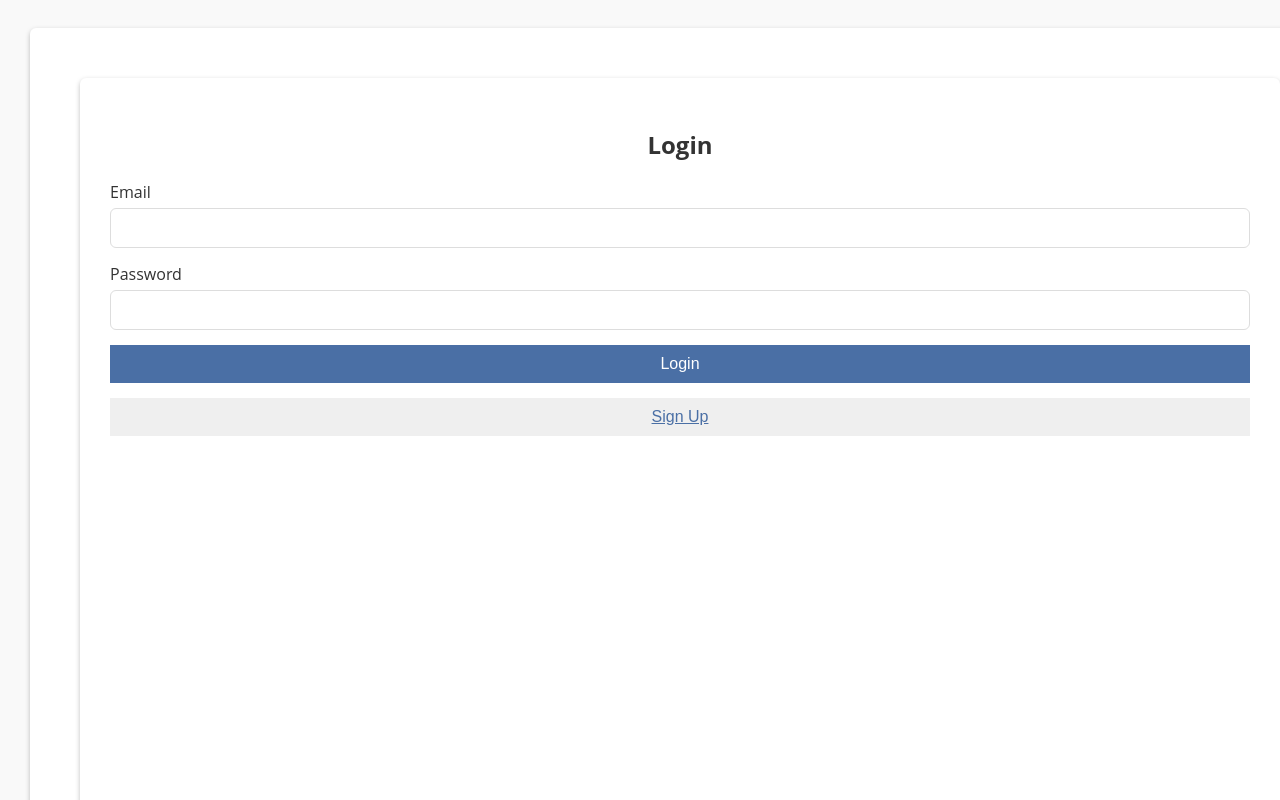
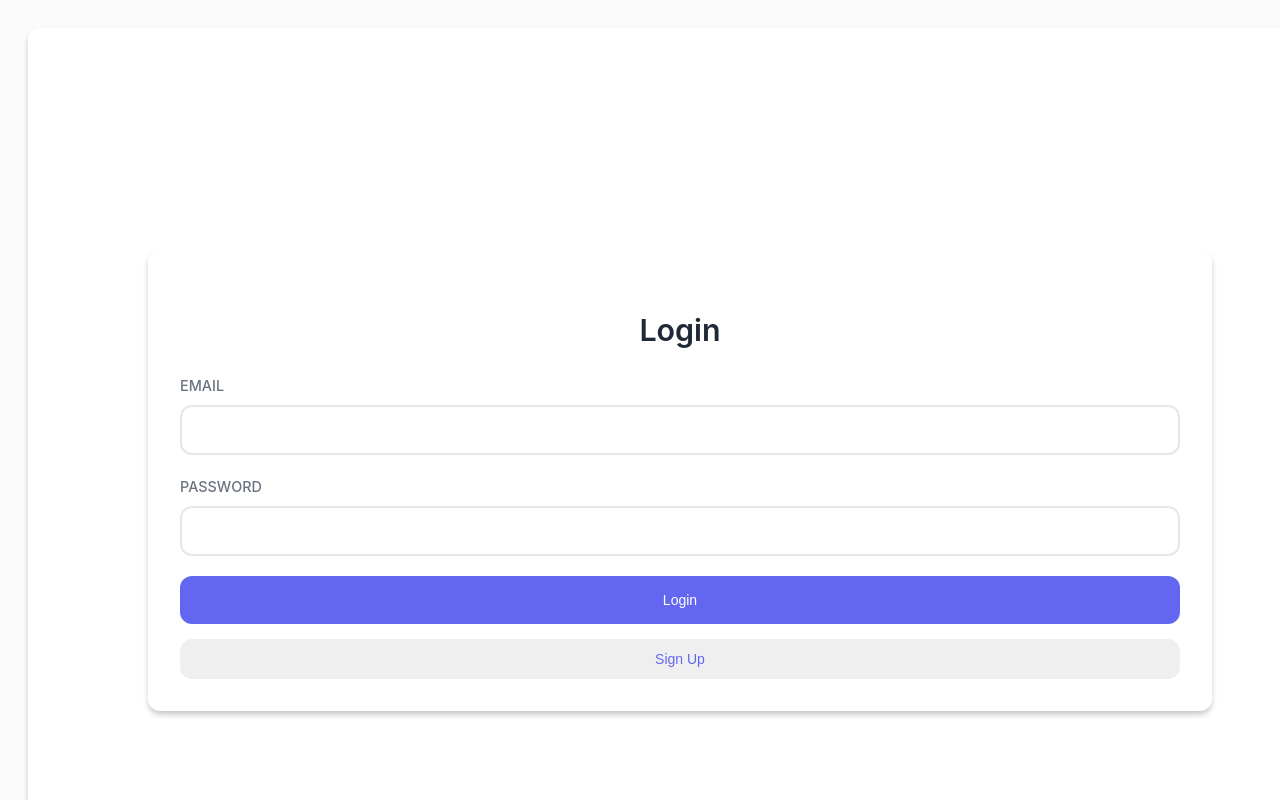
Before and after one commit to 2018shmn/address-book, a Next.js app: page / in a window 1280 px wide. Shown: the top 800 px of the page. Built offline with nearby package versions, Linux system fonts and the light colour scheme; no server answers.

Commit message:
modern design

```diff
--- a/app/components/ContactForm.jsx
+++ b/app/components/ContactForm.jsx
@@ -248,6 +248,27 @@ const ContactForm = ({contact, onSubmit, onCancel, uploadImage}) => {
                 </div>
             </div>
 
+            <div className="form-section">
+                <h3> Other</h3>
+                <div className="form-group">
+                    <label htmlFor="birthday">Birthday</label>
+                    <input
+                    type="text"
+                    name="birthday"
+                    value={data.birthday}
+                    onChange={handleChange}/>
+                </div>
+
+                <div className="form-group">
+                    <label htmlFor="notes">Notes</label>
+                    <input
+                    type="text"
+                    name="notes"
+                    value={data.notes}
+                    onChange={handleChange}/>
+                </div>
+            </div>
+
             <div className="form-actions">
                 {isEditMode && (<button
                 type="button"
--- a/app/components/Filters.jsx
+++ b/app/components/Filters.jsx
@@ -4,7 +4,7 @@ import {useState, useEffect} from 'react';
 
 const Filters = ({filters, onFilterChange, contacts}) => {
     //by tags
-    const availTags = ['business', 'social', 'family'];
+    const availTags = ['business', 'social', 'family', 'colleague', 'client', 'friend'];
     const [selectedTags, setSelectedTags] = useState([]);
     const [availAreaCodes, setAvailableAreaCodes] = useState([]);
     const [selectedCodes, setSelectedCodes] = useState([]);
@@ -81,7 +81,6 @@ const Filters = ({filters, onFilterChange, contacts}) => {
                 ...filters,
                 sortDirection: newDirection
             });
-            console.log(filters.sortDirection);
         }
         else {
             const defaultDirection = sortBy === 'dateAdded' ? 'desc' : 'asc';
@@ -149,7 +148,7 @@ const Filters = ({filters, onFilterChange, contacts}) => {
                 </div>
 
                 <button
-                className="red-button"
+                className="button-clear"
                 onClick={clearFilters}>
                      Clear Filters
                 </button>
--- a/app/page.js
+++ b/app/page.js
@@ -65,8 +65,6 @@ export default function Home() {
 
     const fetchContacts = async() => {
         if(!user) return;
-
-        console.log(`user id: ${user.uid}`);
 
         try {
             setIsLoading(true);
@@ -159,14 +157,12 @@ export default function Home() {
 
         if (filters.areaCodes.length > 0) {
             filtered = filtered.filter(contact => {
-                console.log(`numbers: ${contact.phone}`);
                 if (contact.phone) {
                     let code = contact.phone.match(/\((\d{3})\)/);
                     if (!code) {
                         code = contact.phone.match(/^(\d{3})/);
                     }
                     if (code && code[1]) {
-                        console.log(`area codes: ${code[1]}`);
                         return code && filters.areaCodes.includes(code[1]);
                     }
                 }
@@ -240,11 +236,6 @@ export default function Home() {
         }
     }
 
-    console.log(`Contacts length: ${contacts.length}`);
-
-    const displayContacts = filteredContacts;
-    console.log(`display contacts length: ${displayContacts.length}`)
-
     if (isLoading) {
         return <div className="loading">Loading...</div>
     }
@@ -289,7 +280,7 @@ export default function Home() {
 
                                 <div className={`main-content ${showFilters ? 'with-sidebar' : ''}`}>
                                     <ContactList
-                                    contacts={displayContacts}
+                                    contacts={filteredContacts}
                                     onEdit={handleEditContact}
                                     onDelete={deleteContact}
                                     editContactID={editContactID}
--- a/app/styles/globals.css
+++ b/app/styles/globals.css
@@ -1,26 +1,28 @@
 :root {
-  --primary: #4a6fa5;
-  --primary-transparent: rgba(74, 111, 165, 0.7);
+  --primary: #6366f1;
+  --primary-hover: rgba(100, 100, 240, 0.7);
   --secondary: #e96d63;
-  --light: #f9f9f9;
-  --dark: #333;
-  --gray: #ddd;
-  --gray-dark: #888;
-  --delete-color: #dc3545;
-  --radius: 6px;
-  --shadow: 0 2px 5px rgba(0, 0, 0, 0.25);
+  --light: #fafafa;
+  --dark: #1f2937;
+  --gray: #e5e7eb;
+  --gray-dark: #6b7280;
+  --delete-color: #ef4444;
+  --radius: 12px;
+  --shadow: 0 4px 6px -1px rgba(0, 0, 0, 0.25);
 }
 
 body {
-  font-family: 'Open Sans', Verdana, sans-serif;
+  font-family: 'Inter', sans-serif;
   background-color: var(--light);
   color: var(--dark);
+  font-weight: 400;
+  line-height: 1.6;
 }
 
 /* App/Login */
 .contact-form {
   width: 100%;
-  padding: 20px;
+  padding: 24px;
   background-color: white;
   box-shadow: var(--shadow);
   border-radius: var(--radius);
@@ -29,7 +31,7 @@ body {
   box-sizing: border-box;
 }
 
-.app-container, .login-container {
+.app-container {
   display: flex;
   justify-content: center;
   min-height: 100vh;
@@ -37,10 +39,28 @@ body {
   width: 100%;
 }
 
-.app-content, .login-form {
+.app-content {
   width: 100%;
   max-width: 1200px;
-  padding: 30px;
+  padding: 32px;
+  background-color: white;
+  box-shadow: var(--shadow);
+  border-radius: var(--radius);
+}
+
+.login-container {
+  display: flex;
+  justify-content: center;
+  align-items: center;
+  min-height: 100vh;
+  padding: 20px;
+  width: 100%;
+}
+
+.login-form {
+  width: 100%;
+  max-width: 1000px;
+  padding: 32px;
   background-color: white;
   box-shadow: var(--shadow);
   border-radius: var(--radius);
@@ -51,7 +71,7 @@ body {
   flex-direction: column;
   min-height: calc(100vh - 80px);
   width:100%;
-  gap: 20px;
+  gap: 24px;
 }
 
 .content-area {
@@ -69,11 +89,12 @@ body {
 .sidebar {
   width: 300px;
   background-color: var(--gray);
-  padding: 20px;
+  padding: 24px;
   overflow-y: auto;
   flex-shrink: 0;
   color: white;
   display: block;
+  border-radius: var(--radius);
 }
 
 .main-content {
@@ -90,24 +111,29 @@ body {
 .login-form h2 {
   margin-bottom: 20px;
   text-align: center;
+  font-weight: 600;
+  font-size: 1.9rem;
 }
 
 .form-group {
-  margin-bottom: 15px;
+  margin-bottom: 20px;
 }
 
 .form-group label {
   display: block;
-  margin-bottom: 5px;
+  margin-bottom: 8px;
   font-weight: 500;
+  font-size: 0.9rem;
+  color: var(--gray-dark);
+  text-transform: uppercase;
 }
 
 .form-group input,
 .form-group textarea,
 .form-group select {
   width: 100%;
-  padding: 10px;
-  border: 1px solid var(--gray);
+  padding: 14px 16px;
+  border: 2px solid var(--gray);
   border-radius: var(--radius);
   font-size: 1rem;
   box-sizing: border-box;
@@ -140,7 +166,7 @@ body {
 
 /*Header*/
 .app-header {
-  padding: 15px 25px;
+  padding: 20px 32px;
   background-color: var(--primary);
   color: white;
 }
@@ -163,13 +189,13 @@ body {
 .header-left {
   display: flex;
   align-items: center;
-  gap: 20px;
+  gap: 24px;
 }
 
 .header-content.column-layout {
   flex-direction: row;
   align-items: flex-start;
-  gap: 30px;
+  gap: 32px;
   padding: 20px 25px;
 }
 
@@ -190,26 +216,28 @@ body {
 
 /* Buttons */
 .button {
-  border: 1px solid white;
-  padding: 8px 16px;
+  border: 2px solid rgba(255, 255, 255, 0.3);
+  padding: 12px 20px;
   border-radius: var(--radius);
   cursor: pointer;
   transition: all 0.2s;
-  font-size: 1rem;
+  font-size: 0.875rem;
+  font-weight: 500;
+  font-family: inherit;
 }
 
 .button-form-submit {
   width: 100%;
-  padding-top: 10px;
-  padding-bottom: 10px;
-  font-size: 16px;
+  padding: 16px 24px;
+  font-size: 0.875rem;
   background-color: var(--primary);
   color: white;
   border: none;
+  border-radius: var(--radius);
 }
 
 .button-form-submit:hover {
-  background-color: var(--primary-transparent);
+  background-color: var(--primary-hover);
 }
 
 .button-form-submit:disabled {
@@ -218,48 +246,52 @@ body {
 }
 
 .button-form-switch {
-  padding-top: 10px;
-  padding-bottom: 10px;
-  font-size: 16px;
+  padding: 12px 20px;
+  font-size: 0.875rem;
   border: none;
   width: 100%;
   color: var(--primary);
-  text-decoration: underline;
+  text-decoration: none;
+  font-weight: 500;
+  border-radius: var(--radius);
 }
 
 .button-form-switch:hover {
-  background-color: var(--primary-transparent);
+  background: var(--primary-transparent);
 }
 
 .button-filter {
   display: flex;
   align-items: center;
   gap: 8px;
-  background-color: rgba(255, 255, 255, 0.1);
+  background: rgba(255, 255, 255, 0.1);
   color: white;
   border: 2px solid rgba(255, 255, 255, 0.3);
   backdrop-filter: blur(10px);
 }
 
 .button-filter:hover {
-    background-color: rgba(255, 255, 255, 0.2);
-    border-color: rgba(255, 255, 255, 0.5);
-    transform: translateY(-1px);
+  background: rgba(255, 255, 255, 0.2);
+  border-color: rgba(255, 255, 255, 0.5);
+  transform: translateY(-1px);
 }
 
 .button-filter.active {
-    background-color: rgba(255, 255, 255, 0.9);
-    color: var(--primary, #007bff);
-    border-color: white;
+  background: rgba(255, 255, 255, 0.9);
+  color: var(--primary, #007bff);
+  border-color: white;
+  font-weight: 600;
 }
 
 .button-logout {
   background-color: transparent;
   color: white;
+  padding: 6px 8px;
+  border-radius: var(--radius);
 }
 
 .button-logout:hover {
-  background-color: rgba(255, 255, 255, 0.1);
+  background: rgba(255, 255, 255, 0.1);
 }
 
 .button-add {
@@ -269,31 +301,33 @@ body {
   width: 100%;
   max-width: 300px;
   margin: 0 auto;
+  padding: 10px 15px;
+  border-radius: var(--radius);
 }
 
 .button-add:hover {
-  background-color: var(--primary-transparent);
+  background-color: var(--primary-hover);
 }
 
 .button-toggle {
   background-color: var(--primary);
   color: white;
   border: none;
-  transition: background-color 0.2s;
-  margin-top: 10px;
+  transition: 0.3s;
 }
 
 .button-toggle:hover {
-  background-color: var(--primary-transparent);
+  background-color: var(--primary-hover);
 }
 
 .cancel-button, .save-button {
   padding: 10px 20px;
   border-radius: var(--radius);
-  font-size: 1rem;
+  font-size: 0.875rem;
   cursor: pointer;
-  transition: background-color 0.2s;
+  transition: 0.2s;
   border: none;
+  padding: 10px;
 }
 
 .cancel-button {
@@ -312,7 +346,7 @@ body {
 }
 
 .save-button:hover {
-  background-color: var(--primary-transparent);
+  background-color: var(--primary-hover);
 }
 
 .save-button:disabled {
@@ -324,8 +358,7 @@ body {
   background-color: var(--secondary);
   color: white;
   border: none;
-  transition: background-color 0.2s;
-  margin-top: 10px;
+  transition: 0.3s;
 }
 
 .button-red:hover {
@@ -355,6 +388,12 @@ body {
   color: white;
   border-color: var(--primary);
   transform: scale(1.05);
+}
+
+.button-clear {
+  background-color: var(--light);
+  padding: 10px 20px;
+  border-radius: var(--radius);
 }
 
 /*Contact List*/
```
